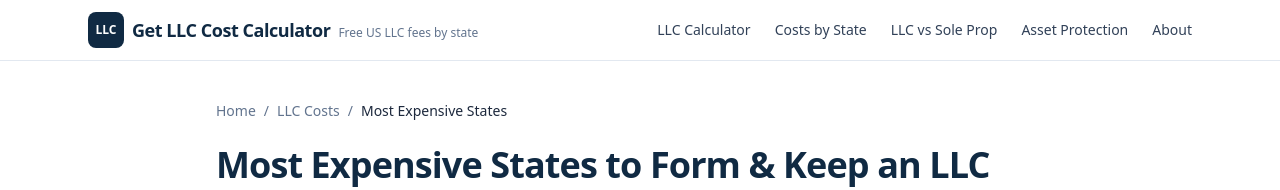
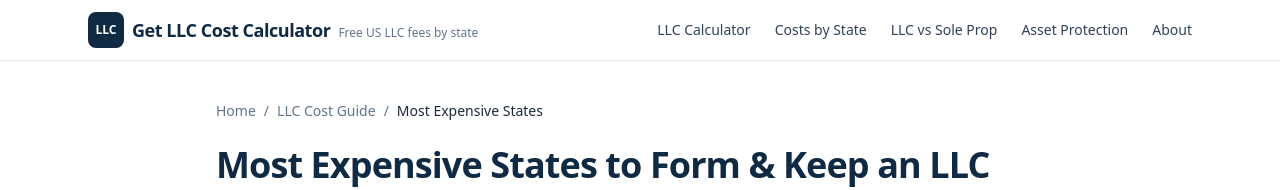
Before and after one commit to itsvirgo85-collab/businesscostwise, a Next.js app: page /most-expensive-states-to-form-an-llc in a window 1280 px wide. Shown: the top 190 px of the page. Built offline with nearby package versions, Linux system fonts and the light colour scheme.

Commit message:
Clarify LLC cost guide breadcrumb label

```diff
--- a/src/app/most-expensive-states-to-form-an-llc/page.tsx
+++ b/src/app/most-expensive-states-to-form-an-llc/page.tsx
@@ -66,7 +66,7 @@ export default function MostExpensiveStatesPage() {
   return (
     <div className="mx-auto max-w-4xl px-4 py-10 sm:px-6">
       <FaqJsonLd faqs={faqs} />
-      <Breadcrumbs items={[{"name":"Home","item":"/"},{"name":"LLC Costs","item":"/how-much-does-it-cost-to-start-an-llc"},{"name":"Most Expensive States","item":"/most-expensive-states-to-form-an-llc"}]} />
+      <Breadcrumbs items={[{"name":"Home","item":"/"},{"name":"LLC Cost Guide","item":"/how-much-does-it-cost-to-start-an-llc"},{"name":"Most Expensive States","item":"/most-expensive-states-to-form-an-llc"}]} />
 
 
       <h1 className="text-3xl font-bold tracking-tight text-[#102A43] sm:text-4xl">
```
